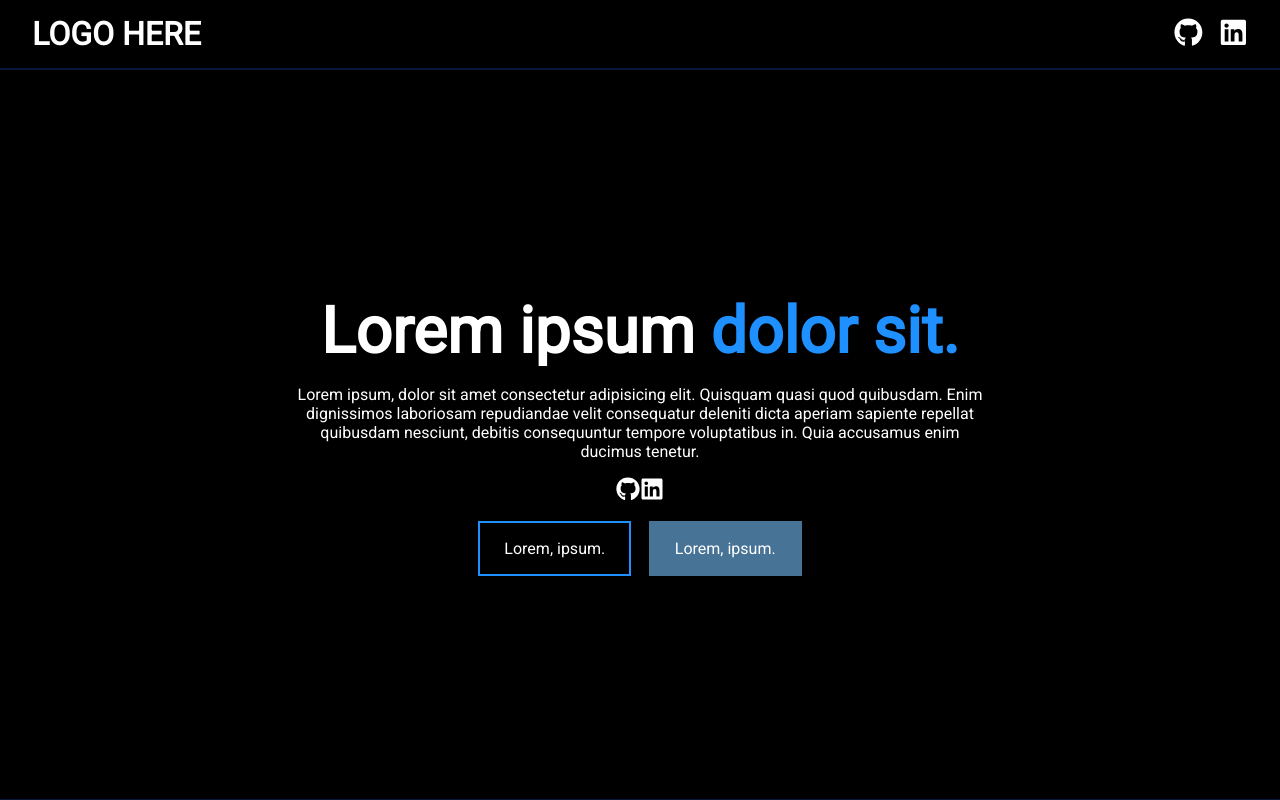
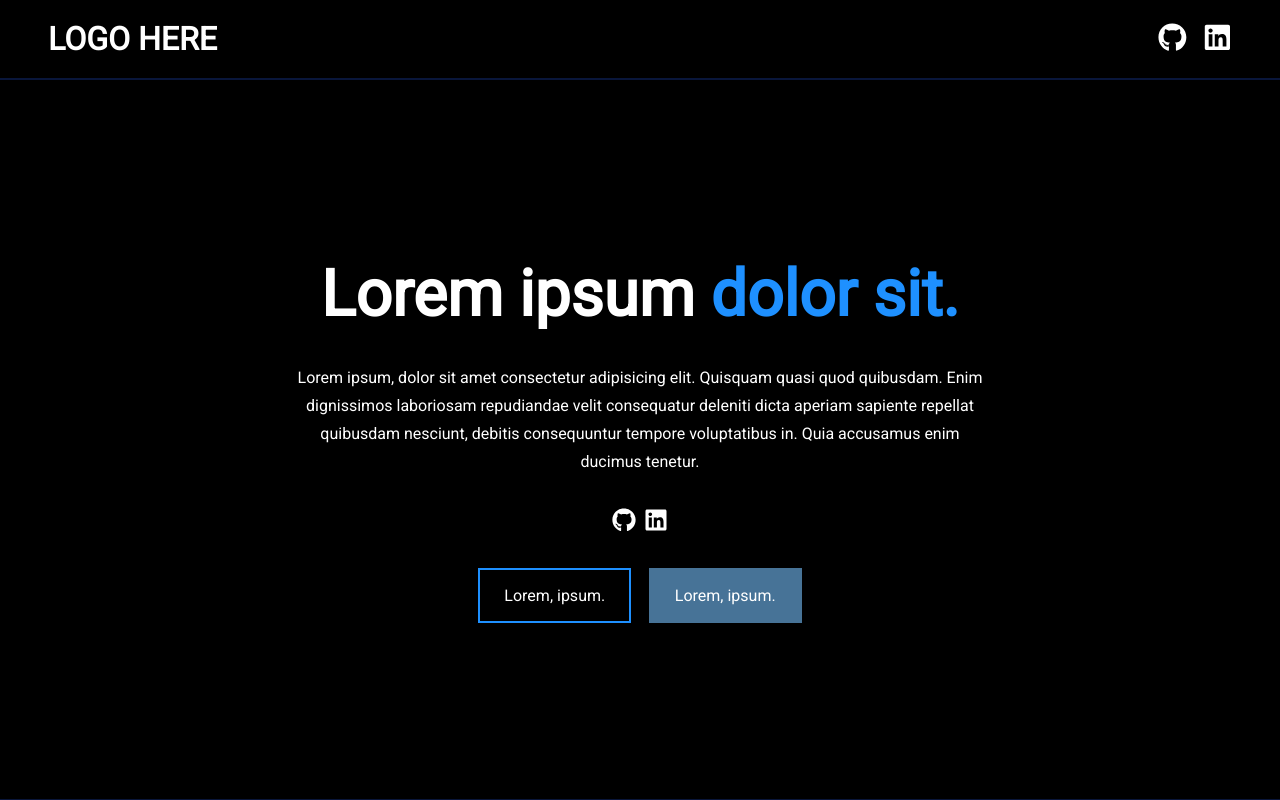
Before and after one commit to nashie1004/Vite-React-Portfolio, a React (Vite) app: page / in a window 1280 px wide. Built offline with nearby package versions, Linux system fonts and the light colour scheme.

Commit message:
projects grid

```diff
--- a/src/App.scss
+++ b/src/App.scss
@@ -14,18 +14,20 @@ $yellow: yellow;
     color: $white;
     font-family: 'Roboto', sans-serif;
     text-decoration: none;
+    scroll-behavior: smooth;
 }
 .App{
     width: 100vw;
     height: 100vh;
     display: grid;
-    grid-template-rows: 70px 1fr;
+    grid-template-rows: 80px 1fr;
     grid-template-columns: 1fr;
     overflow-x: hidden;
 
     .heading-p{
         font-size: 2rem;
         font-weight: bold;
+        text-align: center;
     }
 
     .Nav{
@@ -33,7 +35,7 @@ $yellow: yellow;
         align-items: center;
         justify-content: space-between;
         border-bottom: 2px solid $violet-black;
-        padding-inline: 2rem;
+        padding-inline: 3rem;
         background: $black;
 
         span{
@@ -49,13 +51,27 @@ $yellow: yellow;
         .section{
             border-bottom: 1px solid $violet-black;
             width: 100%;
-            min-height: calc(100vh - 70px);
-        }
-
-        & > *{
+            min-height: calc(100vh - 80px);
+            padding: 3rem;
             display: flex;
+            flex-direction: column;
             justify-content: center;
             align-items: center;
+            gap: 1rem;
+
+            & > *{
+                width: 100%;
+                height: 100%;
+            }
         }
     }
 }
+@media only screen and (max-width: 710px) {
+    .App{
+        .Home{
+            .section{
+                padding: 1rem;
+            }
+        }
+    }
+}
--- a/src/Sections/About.jsx
+++ b/src/Sections/About.jsx
@@ -3,10 +3,15 @@ import '../Styles/About.scss'
 
 export default function About() {
   return (
-    <div className='about'>
-      <p className='heading-p'>
-        About
-      </p>
-    </div>
+    <>
+      <p className='heading-p'>About</p>
+      {/* <p className='heading-p'>Tech</p> */}
+      <div className="languanges-container">
+        <div className="languange">
+          <img src="" alt="languange" />
+          <p>Lorem, ipsum.</p>
+        </div>
+      </div>
+    </>
   )
 }
--- a/src/Sections/Contact.jsx
+++ b/src/Sections/Contact.jsx
@@ -3,10 +3,10 @@ import '../Styles/Contact.scss'
 
 export default function Contact() {
   return (
-    <div className='contact'>
+    <>
       <p className='heading-p'>
         Contact
       </p>
-    </div>
+    </>
   )
 }
--- a/src/Sections/Intro.jsx
+++ b/src/Sections/Intro.jsx
@@ -4,7 +4,7 @@ import { FaGithub, FaLinkedin } from 'react-icons/fa';
 
 export default function Intro() {
   return (
-    <div className='intro'>
+    <>
       <div className="present">
         <h1>Lorem ipsum <span>dolor sit.</span></h1>
         <div className="p-container">
@@ -12,10 +12,10 @@ export default function Intro() {
         </div>
         <div className="logos">
           <span className="logo">
-          <FaGithub size='1.5rem' />
+            <FaGithub size='1.5rem' fontcolor='#477397' />
           </span>
           <span className="logo">
-          <FaLinkedin size='1.5rem' />
+            <FaLinkedin size='1.5rem' fontcolor='#477397' />
           </span>
         </div>
         <div className='btn-container'>
@@ -23,6 +23,6 @@ export default function Intro() {
           <button className='solid'>Lorem, ipsum.</button>
         </div>
       </div>
-    </div>
+    </>
   )
 }
--- a/src/Sections/Projects.jsx
+++ b/src/Sections/Projects.jsx
@@ -3,17 +3,40 @@ import '../Styles/Projects.scss'
 
 export default function Projects() {
   return (
-    <div className='projects'>
+    <>
       <p className='heading-p'>
         Projects
       </p>
-      {/* <div className="card-container">
-          <div class='card'>ProjectsCard</div>
-          <p>Lorem ipsum dolor sit amet, consectetur adipisicing elit. Atque, odio.</p>
-          <div class='card'>ProjectsCard</div>
-          <div class='card'>ProjectsCard</div>
-          <div class='card'>ProjectsCard</div>
-      </div> */}
-    </div>
+      <div className="card-container">
+
+        <div className='project-card'>
+          <div className="img">
+            img
+          </div>
+          <div className="info">
+            Lorem, ipsum.
+          </div>
+        </div>
+
+        <div className='project-card'>
+          <div className="img">
+            img
+          </div>
+          <div className="info">
+            Lorem, ipsum.
+          </div>
+        </div>
+
+        <div className='project-card'>
+          <div className="img">
+            img
+          </div>
+          <div className="info">
+            Lorem, ipsum.
+          </div>
+        </div>
+
+      </div>
+    </>
   )
 }
--- a/src/Styles/Intro.scss
+++ b/src/Styles/Intro.scss
@@ -2,13 +2,12 @@ $cyan-light: #477397;
 $dodger: dodgerblue;
 $coral: lightcoral;
 
-.intro{
 .present{
     max-width: 700px;
     display: flex;
     flex-direction: column;
     align-items: center;
-        gap: 1rem;
+    gap: 2rem;
 
     h1{
         font-size: 4rem;
@@ -18,7 +17,15 @@ $coral: lightcoral;
     }
     .p-container{
         max-width: 100%;
-            p{text-align: center;}
+
+        p{
+            line-height: 1.75rem;
+            text-align: center;
+        }
+    }
+    .logos{
+        display: flex;
+        gap: .5rem;
     }
     .btn-container{
         display: flex;
@@ -41,4 +48,3 @@ $coral: lightcoral;
         }
     }
 }
-}
--- a/src/Styles/Projects.scss
+++ b/src/Styles/Projects.scss
@@ -1,18 +1,40 @@
 $cyan-light: #477397;
+$coral: lightcoral;
+$card-bg: rgb(9, 22, 59);
+$white: white;
 
-.projects{
+.card-container{
+    // outline: 1px dashed limegreen;
+    width: 100%;
+    display: flex;
+    flex-wrap: wrap;
+    justify-content: space-around;
+    gap: 2rem;
 
-    .card-container{
-        // outline: 1px dashed limegreen;
+    .project-card{
+        min-height: 400px;
         width: 100%;
         display: flex;
         flex-wrap: wrap;
-        justify-content: space-around;
+        justify-content: space-between;
+        gap: 1rem;
 
-        .card{
-            min-width: 400px;
-            min-height: 400px;
+        @mixin flexOne{
+            flex: 1;
+            min-width: 300px;
+            height: 400px;
             border: 1px solid $cyan-light;
+            display: grid;
+            place-items: center;
+        }
+
+        .img{
+            @include flexOne();
+        }
+
+        .info{
+            @include flexOne();
+            outline: 1px solid $coral;
         }
     }
 }
```
Lines whose indentation alone changed are shown as unchanged.
